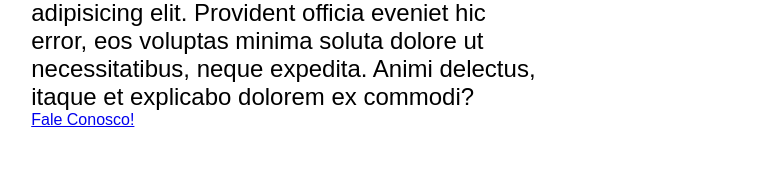
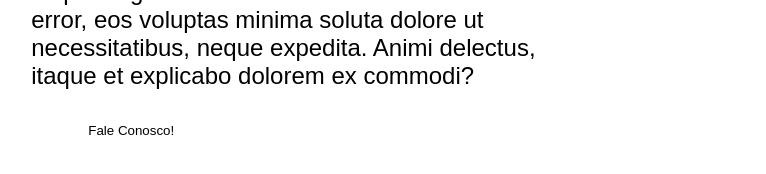
Before and after one commit to EZEQUIELFILHO383/projeto-links, a plain HTML site: page index.html in a window 1280 px wide. Shown: the part 370-544 px from the top of the page, 196-962 px from the left. Drawn offline with Linux system fonts and the light colour scheme.

Commit message:
Update index.html

```diff
--- a/index.html
+++ b/index.html
@@ -20,7 +20,7 @@
                 voluptas
                 minima soluta dolore ut necessitatibus, neque expedita. Animi delectus, itaque et explicabo dolorem ex
                 commodi?</p>
-            <a href="https://wa.me/+5581989974848">Fale Conosco!</a>
+            <button onclick="location.href = 'https://wa.me/+5581989974848'">Fale Conosco!</button>
         </section>
 
         <img src="img/logo.png" alt="logo moto" class="logo-moto">
```
